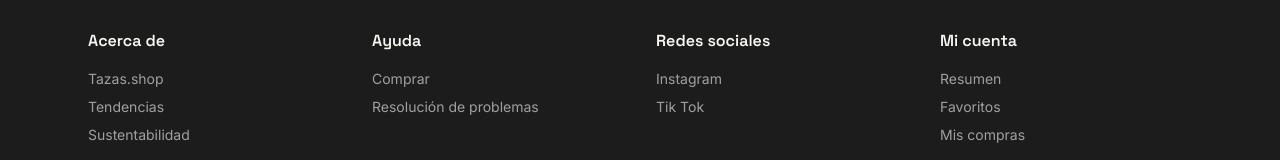
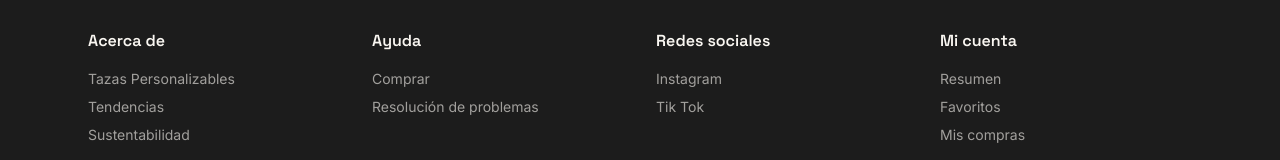
Before and after one commit to malena30/tazas-personalizables, a Next.js app in the folder frontend/: page / in a window 1280 px wide. Shown: the part 1244-1404 px from the top of the page. Built offline with nearby package versions, Linux system fonts and the light colour scheme; no server answers.

Commit message:
Update footer link text to 'Tazas Personalizables'

```diff
--- a/frontend/src/components/Footer.tsx
+++ b/frontend/src/components/Footer.tsx
@@ -8,7 +8,7 @@ export default function Footer() {
           <div>
             <h3 className="font-title font-semibold text-[var(--foreground)] mb-4">Acerca de</h3>
             <ul className="space-y-2 text-sm text-[var(--foreground)] opacity-60 font-text">
-              <li><a href="#" className="hover:text-[var(--accent)] transition-colors">Tazas.shop</a></li>
+              <li><a href="#" className="hover:text-[var(--accent)] transition-colors">Tazas Personalizables</a></li>
               <li><a href="#" className="hover:text-[var(--accent)] transition-colors">Tendencias</a></li>
               <li><a href="#" className="hover:text-[var(--accent)] transition-colors">Sustentabilidad</a></li>
             </ul>
```
